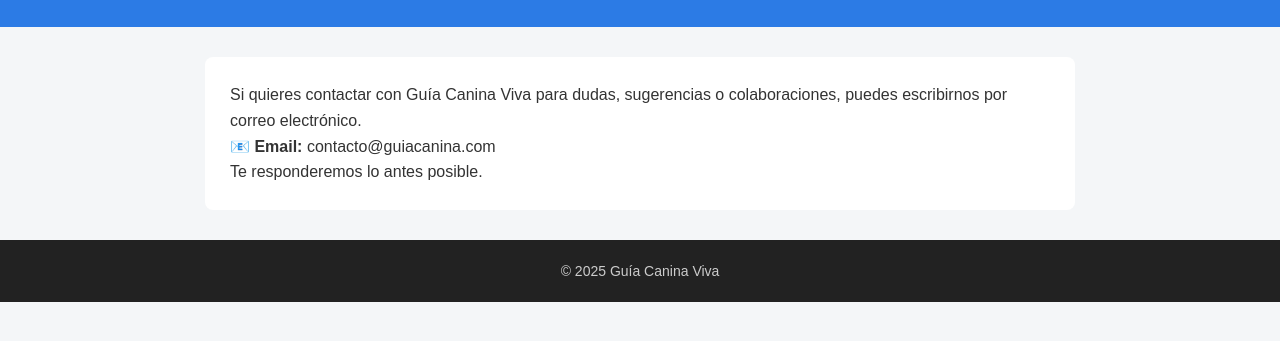
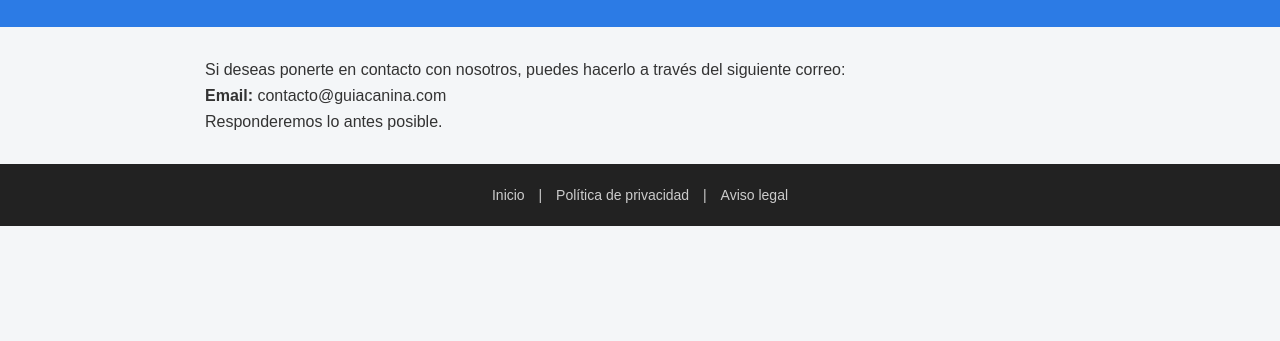
Before and after one commit to guiacanina/guiacanina.github.io, a plain HTML site: page contacto.html in a window 1280 px wide. Shown: the part 89-430 px from the top of the page. Drawn offline with Linux system fonts and the light colour scheme.

Commit message:
Update contacto.html

```diff
--- a/contacto.html
+++ b/contacto.html
@@ -2,8 +2,13 @@
 <html lang="es">
 <head>
   <meta charset="UTF-8">
-  <title>Contacto | Guía Canina Viva</title>
+  <title>Contacto | Guía Canina</title>
   <meta name="viewport" content="width=device-width, initial-scale=1.0">
+
+  <!-- Google AdSense -->
+  <script async src="https://pagead2.googlesyndication.com/pagead/js/adsbygoogle.js?client=ca-pub-2957967506161897"
+     crossorigin="anonymous"></script>
+
   <link rel="stylesheet" href="style.css">
 </head>
 <body>
@@ -13,24 +18,19 @@
 </header>
 
 <main>
-  <article>
-    <p>
-      Si quieres contactar con Guía Canina Viva para dudas, sugerencias
-      o colaboraciones, puedes escribirnos por correo electrónico.
-    </p>
+  <section>
+    <p>Si deseas ponerte en contacto con nosotros, puedes hacerlo a través del siguiente correo:</p>
 
-    <p>
-      📧 <strong>Email:</strong> contacto@guiacanina.com
-    </p>
+    <p><strong>Email:</strong> contacto@guiacanina.com</p>
 
-    <p>
-      Te responderemos lo antes posible.
-    </p>
-  </article>
+    <p>Responderemos lo antes posible.</p>
+  </section>
 </main>
 
 <footer>
-  <p>© 2025 Guía Canina Viva</p>
+  <a href="index.html">Inicio</a> |
+  <a href="privacidad.html">Política de privacidad</a> |
+  <a href="aviso-legal.html">Aviso legal</a>
 </footer>
 
 </body>
```
